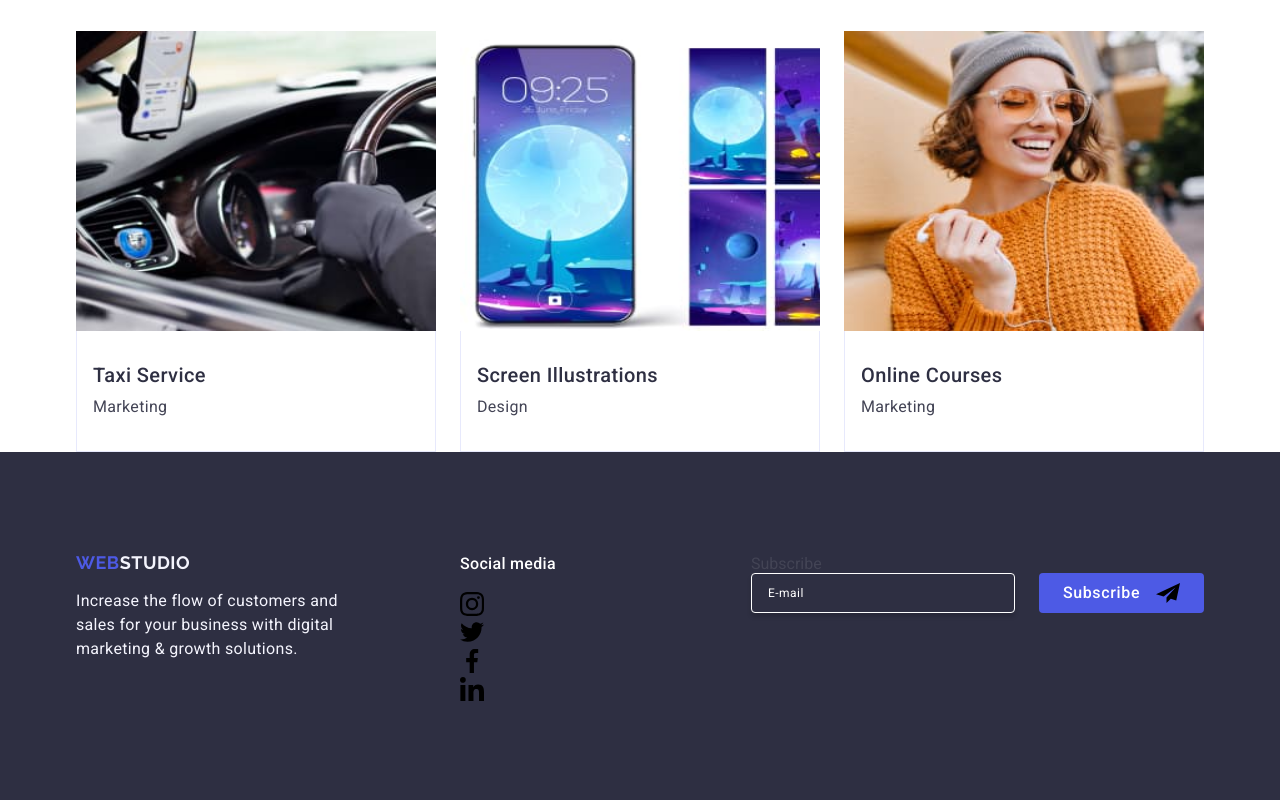
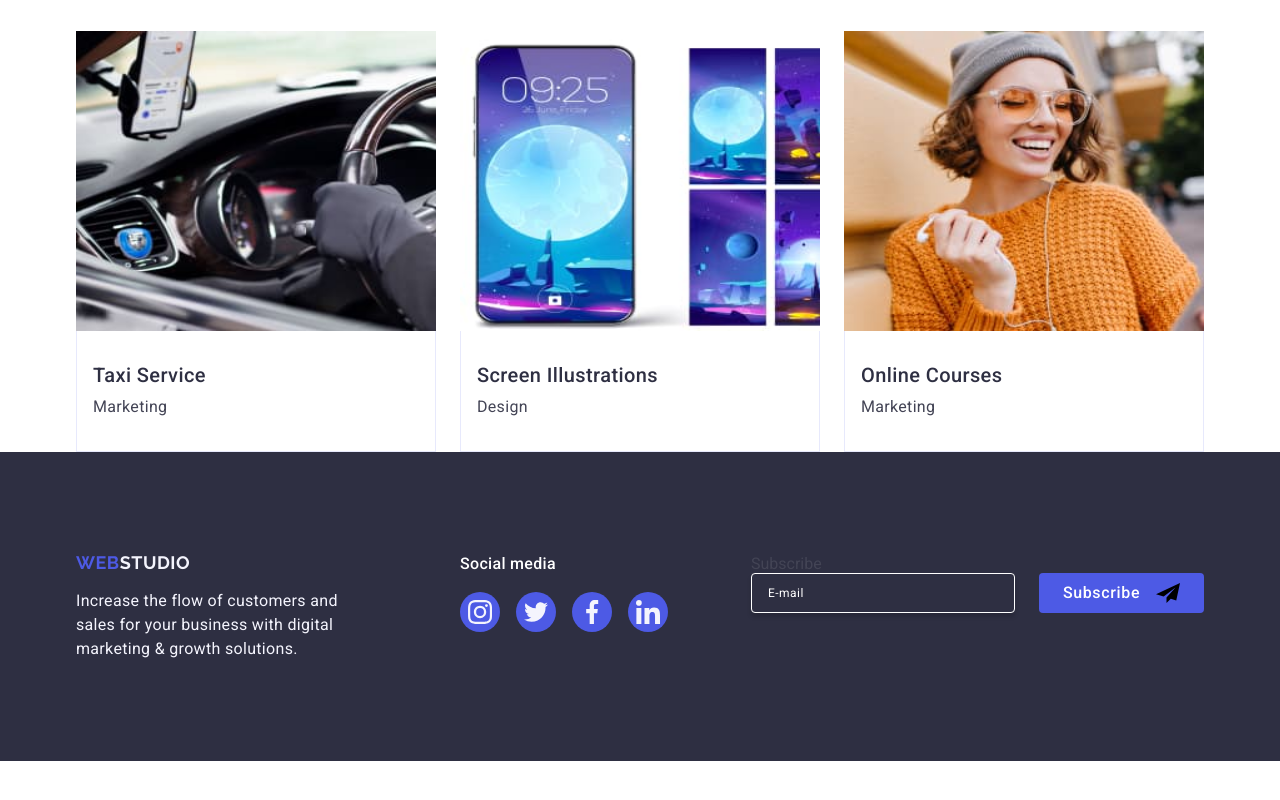
Before and after one commit to KaterynaNat/goit-markup-hw-06, a plain HTML site: page index.html in a window 1280 px wide. Shown: the part 2306-3106 px from the top of the page. After the commit the page ends 3067 px from the top, so only its background shows below. Drawn offline with nearby package versions, Linux system fonts and the light colour scheme.

Commit message:
Update styles.css

```diff
--- a/css/styles.css
+++ b/css/styles.css
@@ -493,7 +493,22 @@ img {
 }
 
 .footer-icon-list {
+  display: flex;
+  margin: 0 auto;
   gap: 16px;
+}
+.footer-icon-link {
+  display: flex;
+  width: 40px;
+  height: 40px;
+  background-color: #4d5ae5;
+  border-radius: 50%;
+  justify-content: center;
+  align-items: center;
+  transition: background-color 250ms cubic-bezier(0.4, 0, 0.2, 1);
+}
+.footer-icon-svg {
+  fill: #f4f4fd;
 }
 
 .footer-form {
```
